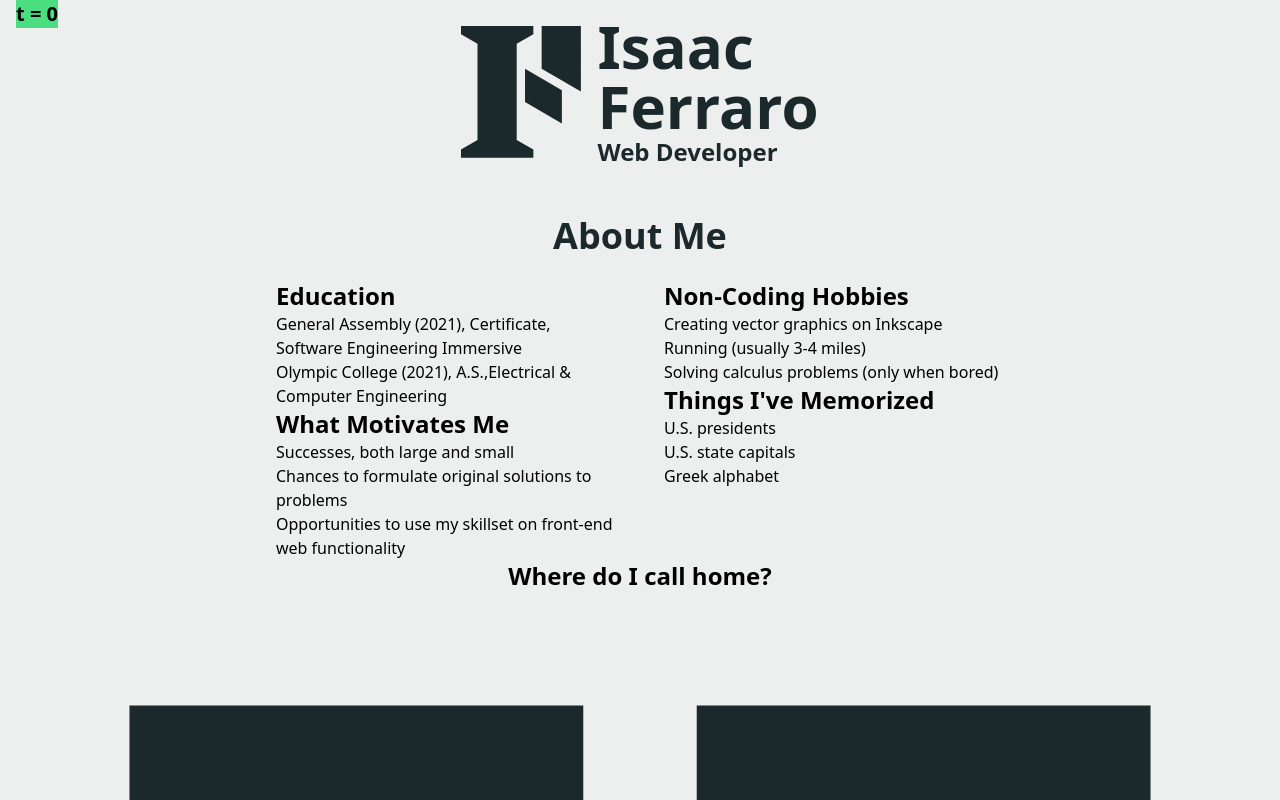
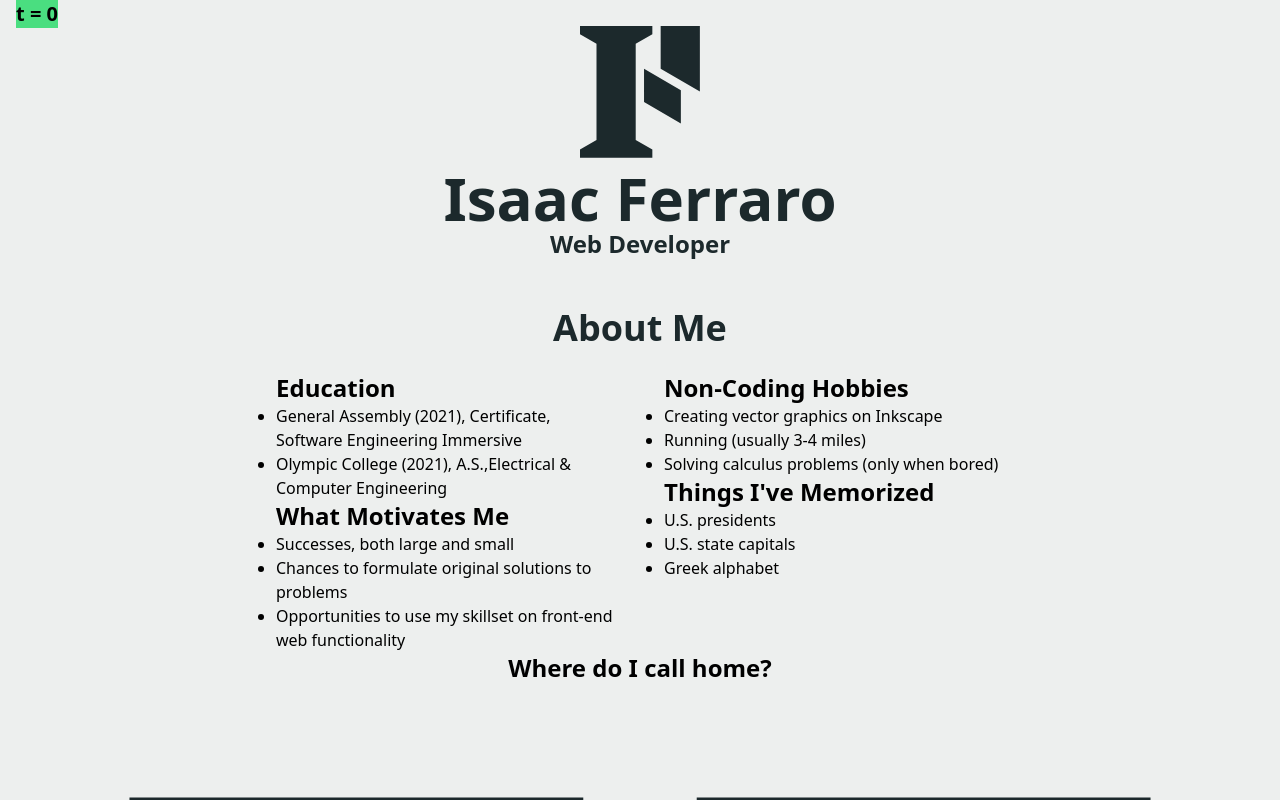
Before and after one commit to iferraro/portfolio, a React (Create React App) app: page / in a window 1280 px wide. Shown: the top 800 px of the page. Built offline with nearby package versions, Linux system fonts and the light colour scheme.

Commit message:
Refactored About code using makeItems function

```diff
--- a/src/features/About/About.tsx
+++ b/src/features/About/About.tsx
@@ -19,39 +19,39 @@ const about = {
   memorized: ["U.S. presidents", "U.S. state capitals", "Greek alphabet"],
 };
 
-const educationItems = about.education.map((item, i) => (
-  <li key={i}>{item}</li>
-));
+const makeItems = (arr: string[]) => {
+  return arr.map((item, i) => <li key={i}>{item}</li>);
+};
 
-const motivationItems = about.motivations.map((item, i) => (
-  <li key={i}>{item}</li>
-));
+const educationItems = makeItems(about.education);
 
-const hobbyItems = about.hobbies.map((item, i) => <li key={i}>{item}</li>);
+const motivationItems = makeItems(about.motivations);
 
-const memorizedItems = about.memorized.map((item, i) => (
-  <li key={i}>{item}</li>
-));
+const hobbyItems = makeItems(about.hobbies);
+
+const memorizedItems = makeItems(about.memorized);
 
 const About = () => {
   return (
     <div>
       <br />
       <br />
-      <h1 className="text-center text-4xl text-theme-dark font-bold">About Me</h1>
+      <h1 className="text-center text-4xl text-theme-dark font-bold">
+        About Me
+      </h1>
       <br />
       <div className="flex flex-wrap justify-center">
         <div style={{ width: x }} className="mx-6">
           <h1 className="text-2xl font-bold">Education</h1>
-          <ul>{educationItems}</ul>
+          <ul className="list-disc">{educationItems}</ul>
           <h1 className="text-2xl font-bold">What Motivates Me</h1>
-          <ul>{motivationItems}</ul>
+          <ul className="list-disc">{motivationItems}</ul>
         </div>
         <div style={{ width: x }} className="mx-6">
           <h1 className="text-2xl font-bold">Non-Coding Hobbies</h1>
-          <ul>{hobbyItems}</ul>
+          <ul className="list-disc">{hobbyItems}</ul>
           <h1 className="text-2xl font-bold">Things I've Memorized</h1>
-          <ul>{memorizedItems}</ul>
+          <ul className="list-disc">{memorizedItems}</ul>
         </div>
       </div>
       <Northwest />
--- a/src/features/Footer/Footer.tsx
+++ b/src/features/Footer/Footer.tsx
@@ -1,7 +1,7 @@
 const Footer = () => {
   return (
     <div>
-      <p>This site was made using TypeScript, React and Redux</p>
+      <p className="font-bold">This site was made using TypeScript, React and Redux</p>
       <br />
     </div>
   );
--- a/src/features/Header/Header.tsx
+++ b/src/features/Header/Header.tsx
@@ -10,7 +10,7 @@ const Header = () => {
   }, 150);
 
   return (
-    <div style={{height: 152, backgroundColor: "#EDEFEE"}}>
+    <div>
       <Transition
         as="div"
         show={isShowing}
@@ -18,16 +18,12 @@ const Header = () => {
         enterFrom="opacity-0"
         enterTo="opacity-100"
       >
-        <div className="flex justify-center">
-          <div className="flex justify-end items-center mr-4">
+        <div className="flex flex-col justify-center">
+          <div className="flex justify-center">
             <IsaacLogo style={{ height: 152, width: 120, fill: "#1C292C" }} />
           </div>
-          <div className="flex flex-col justify-center text-theme-dark">
-            <h1 className="text-6xl font-bold">
-              Isaac
-              <br />
-              Ferraro
-            </h1>
+          <div className="flex flex-col justify-center text-center text-theme-dark">
+            <h1 className="text-6xl font-bold">Isaac Ferraro</h1>
             <h2 className="text-2xl font-bold">Web Developer</h2>
           </div>
         </div>
```
